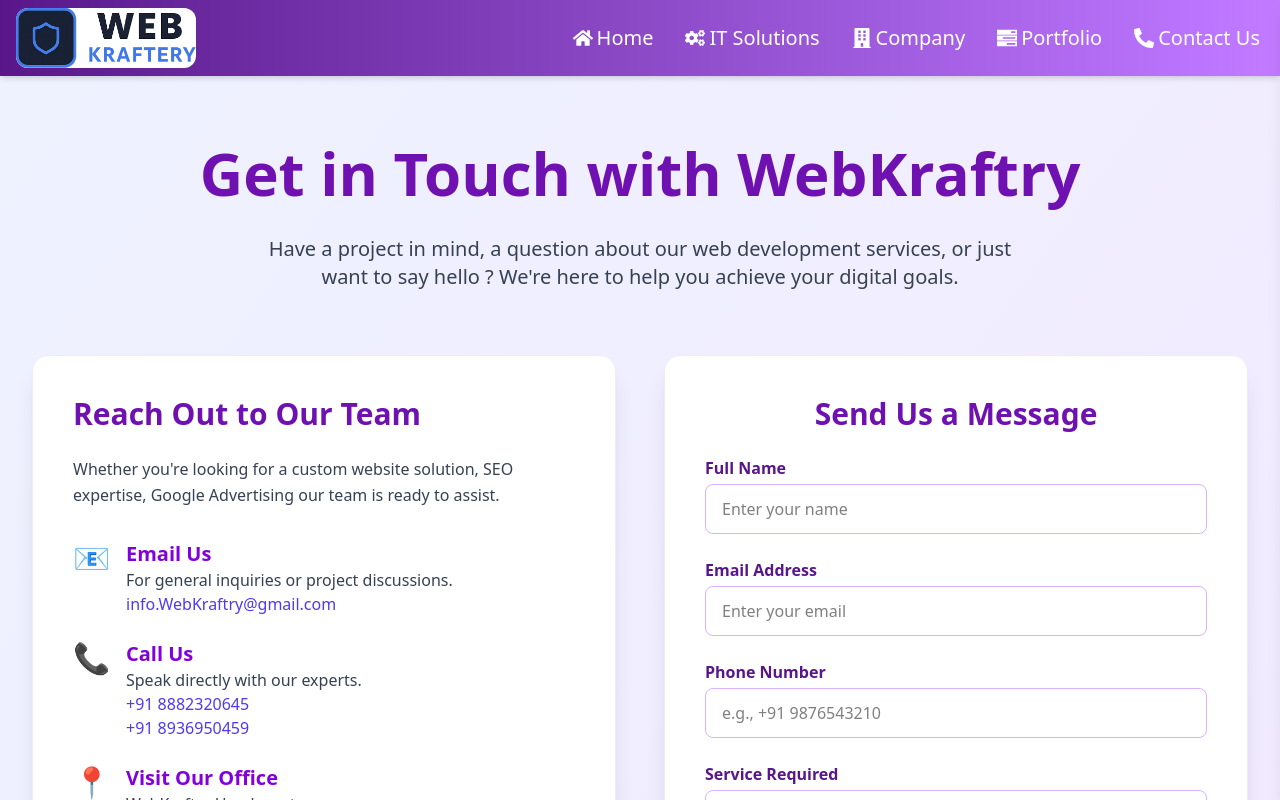
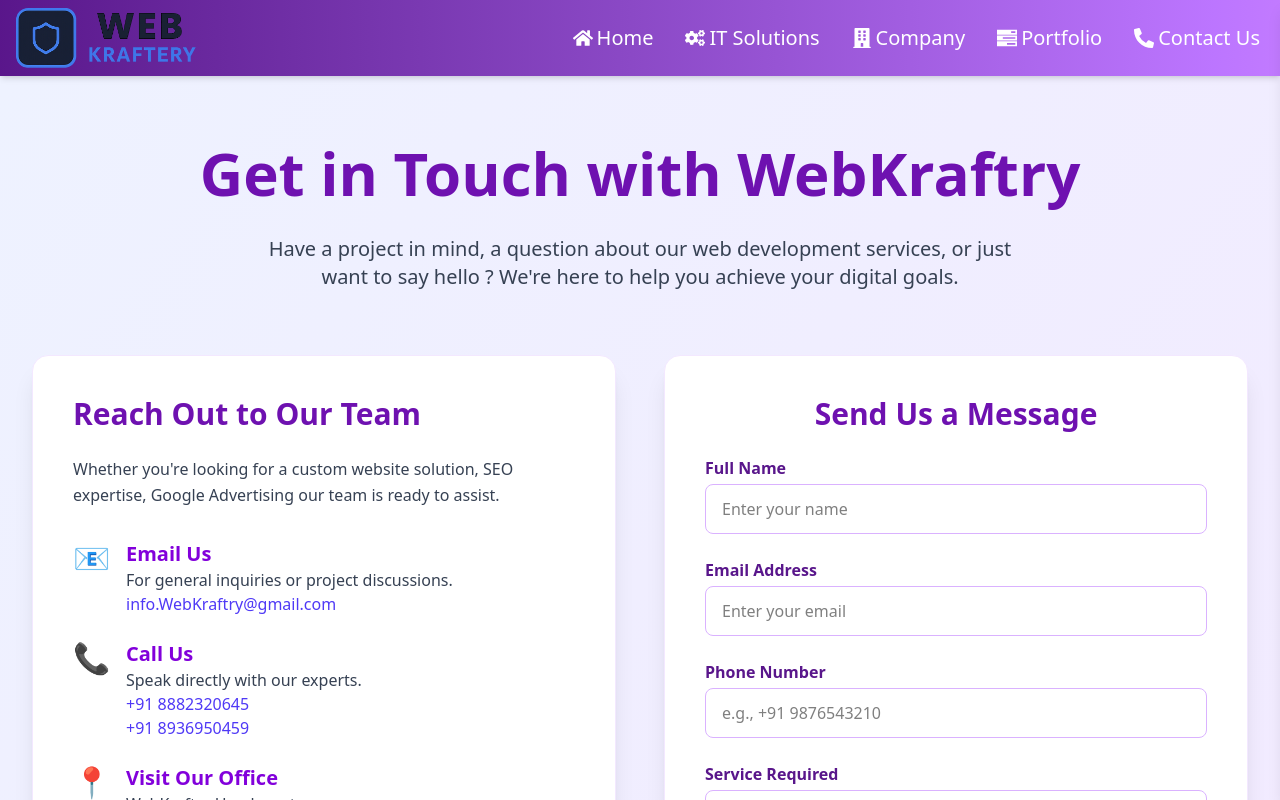
Before and after one commit to WebKraftry/WebKraftry, a React (Vite) app: page /contactus in a window 1280 px wide. Shown: the top 800 px of the page. Built offline with nearby package versions, Linux system fonts and the light colour scheme.

Commit message:
remove bg of logo

```diff
--- a/src/Components/Navbar.jsx
+++ b/src/Components/Navbar.jsx
@@ -103,7 +103,7 @@
         {/* Logo */}
         <div className="text-2xl font-bold overflow-hidden">
           <Link to="/" onClick={closeMobileMenu}> {/* Close mobile menu on logo click */}
-            <img src={logo} alt="Logo" className="h-[60px] w-[180px] rounded-xl bg-purple-800 bg-white" />
+            <img src={logo} alt="Logo" className="h-[60px] w-[180px] rounded-xl  " />
           </Link>
         </div>
 
--- a/src/Pages/HomePage.jsx
+++ b/src/Pages/HomePage.jsx
@@ -41,7 +41,7 @@
   }, []);
 
   return (
-    <div className="relative min-h-screen  text-white overflow-x-hidden bg-gradient-to-br from-blue-100 to-blue-200">
+    <div className="relative min-h-screen  text-white overflow-x-hidden bg-gradient-to-br from-purple-200 via-purple-300 to-purple-400">
       <div className="relative  ">
         {/* Hero (No scroll animation) */}
         <div ref={(el) => (sectionRefs.current[0] = el)}>
```
